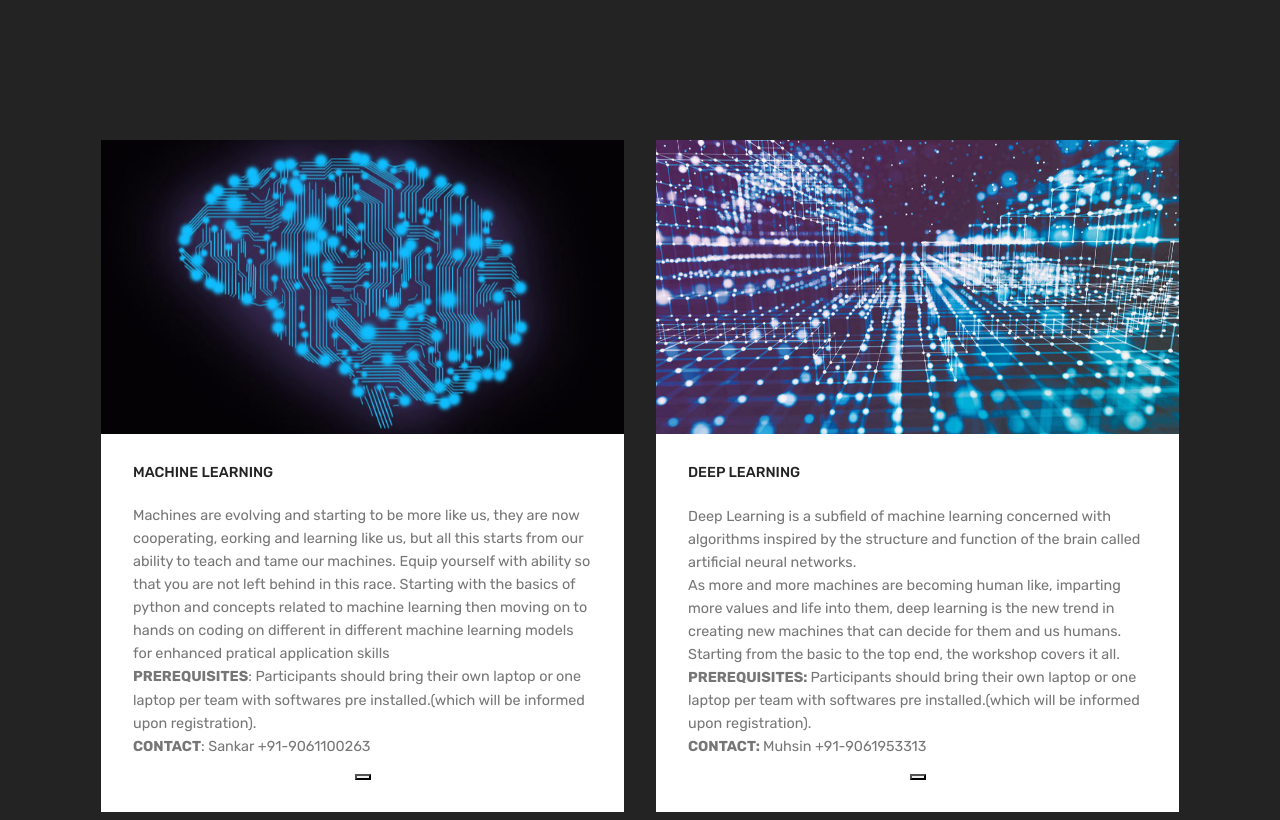
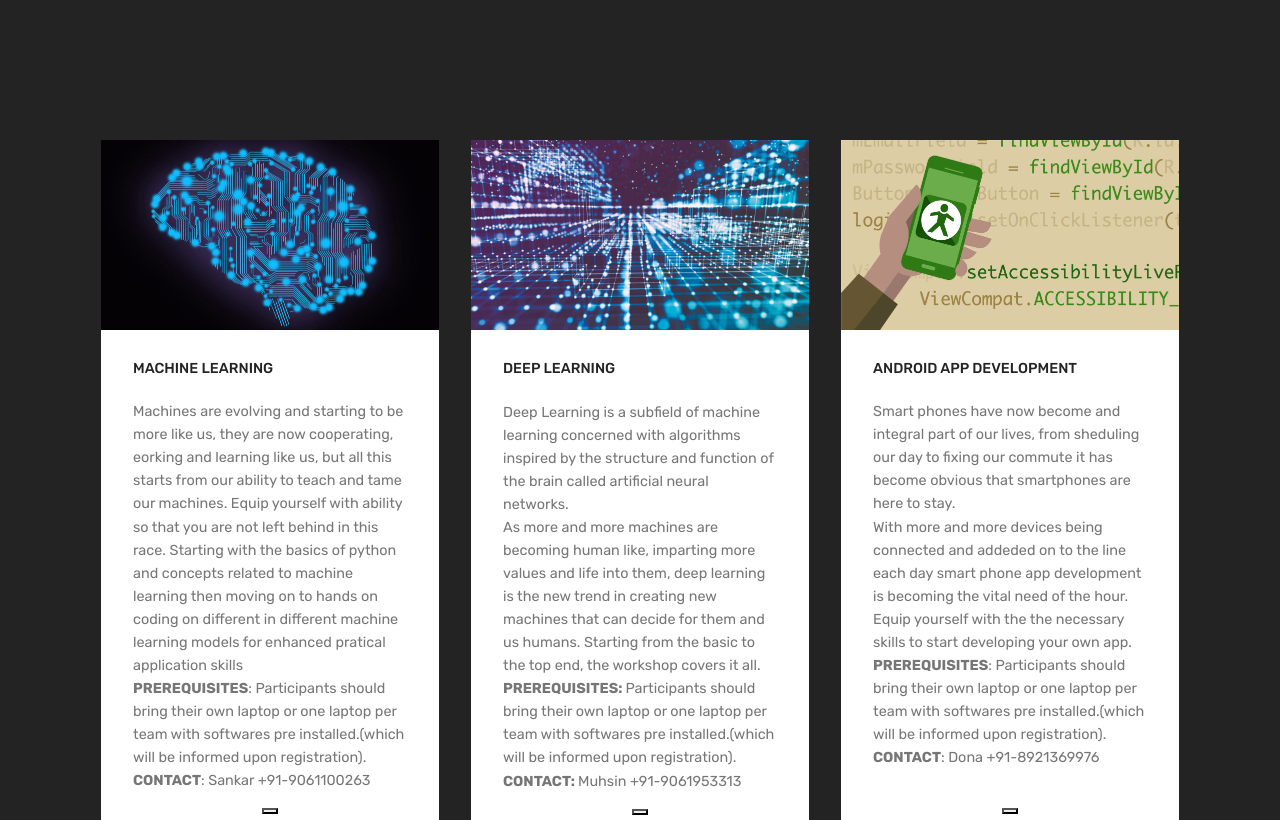
Before and after one commit to aravindskrishnan/aravindskrishnan.github.io, a plain HTML site: page index.html in a window 1280 px wide. Shown: the part 1980-2800 px from the top of the page. Drawn offline with nearby package versions, Linux system fonts and the light colour scheme; a script that the page names is missing; files whose address does not match are found by name.

Commit message:
ANDROID APP DEV

```diff
--- a/index.html
+++ b/index.html
@@ -1,7 +1,6 @@
 <!DOCTYPE html>
 <html >
 <head>
-  <!-- Site made with Mobirise Website Builder v4.8.10, https://mobirise.com -->
   <meta charset="UTF-8">
   <meta http-equiv="X-UA-Compatible" content="IE=edge">
   <meta name="generator" content="Mobirise v4.8.10, mobirise.com">
@@ -55,7 +54,7 @@
     </nav>
 </section>
 
-<section class="engine"><a href="#"></a></section><section class="header11 cid-rcbNs73beM mbr-fullscreen mbr-parallax-background" id="header11-5">
+<section class="engine"><a href="https://mobirise.info/m">free website design templates</a></section><section class="header11 cid-rcbNs73beM mbr-fullscreen mbr-parallax-background" id="header11-5">
 
     <!-- Block parameters controls (Blue "Gear" panel) -->
 
@@ -117,7 +116,7 @@
 <br><strong>PREREQUISITES:&nbsp;</strong>Participants should bring their own laptop with the necessary softwares pre installed (which will be informed upon registration).
 <br><strong>CONTACT:</strong>&nbsp;Aravind +91-7034267524</p>
                     </div>
-                      <div class="mbr-section-btn text-center"><button onclick="popup('sanket19-ar-workshop-130331');" class="tsbutton">Register Now</button><noscript id="tsNoJsMsg">Javascript on your browser is not enabled.</noscript><script src="//www.townscript.com/popup-widget/townscript-widget.nocache.js" type="text/javascript"></script>
+                    <div class="mbr-section-btn text-center"><button onclick="popup('sanket19-ar-workshop-130331');" class="tsbutton">SOLD OUT</button><noscript id="tsNoJsMsg">Javascript on your browser is not enabled.</noscript><script src="//www.townscript.com/popup-widget/townscript-widget.nocache.js" type="text/javascript"></script>
 				   </div>
                 </div>
             </div>
@@ -134,7 +133,7 @@
 <br><strong>PREREQUISITES:</strong> Participants should bring their own laptop with the necessary softwares pre installed (which will be informed upon registration).
 <br><strong>CONTACT:</strong> Abhijith +91-9495474790</p>
                     </div>
-                   <div class="mbr-section-btn text-center"><button onclick="popup('sanket19-vr-workshop-131133');" class="tsbutton">Register Now</button><noscript id="tsNoJsMsg">Javascript on your browser is not enabled.</noscript><script src="//www.townscript.com/popup-widget/townscript-widget.nocache.js" type="text/javascript"></script></div>
+                   <div class="mbr-section-btn text-center"><button onclick="popup('sanket19-vr-workshop-131133');" class="tsbutton">SOLD OUT</button><noscript id="tsNoJsMsg">Javascript on your browser is not enabled.</noscript><script src="//www.townscript.com/popup-widget/townscript-widget.nocache.js" type="text/javascript"></script></div>
                 </div>
             </div>
 
@@ -152,7 +151,7 @@
 
     <div class="container">
         <div class="media-container-row">
-            <div class="card p-3 col-12 col-md-6">
+            <div class="card p-3 col-12 col-md-6 col-lg-4">
                 <div class="card-wrapper">
                     <div class="card-img">
                         <img src="assets/images/brain-1-676x405.jpg" alt="Mobirise" title="">
@@ -163,11 +162,12 @@
 <br><strong>PREREQUISITES</strong>: Participants should bring their own laptop or one laptop per team with softwares pre installed.(which will be informed upon registration).
 <br><strong>CONTACT</strong>: Sankar +91-9061100263</p>
                     </div>
-                     <div class="mbr-section-btn text-center"><<button onclick="popup('sanket19-ml-workshop-133023');" class="tsbutton">Register Now</button><noscript id="tsNoJsMsg">Javascript on your browser is not enabled.</noscript><script src="//www.townscript.com/popup-widget/townscript-widget.nocache.js" type="text/javascript"></script></div>
+                 <div class="mbr-section-btn text-center"><<button onclick="popup('sanket19-ml-workshop-133023');" class="tsbutton">SOLD OUT</button><noscript id="tsNoJsMsg">Javascript on your browser is not enabled.</noscript><script src="//www.townscript.com/popup-widget/townscript-widget.nocache.js" type="text/javascript"></script></div>
+
                 </div>
             </div>
 
-            <div class="card p-3 col-12 col-md-6">
+            <div class="card p-3 col-12 col-md-6 col-lg-4">
                 <div class="card-wrapper">
                     <div class="card-img">
                         <img src="assets/images/deep-learning-comment-l-agregation-des-modeles-permet-de-prevoir-l-imprevisible-knowledge-standard-1-1000x563.jpg" alt="Mobirise" title="">
@@ -176,11 +176,25 @@
                         <h4 class="card-title mbr-fonts-style display-7">DEEP LEARNING</h4>
                         <p class="mbr-text mbr-fonts-style display-7">Deep Learning is a subfield of machine learning concerned with algorithms inspired by the structure and function of the brain called artificial neural networks.<br>As more and more machines are becoming human like, imparting more values and life into them, deep learning is the new trend in creating new machines that can decide for them and us humans. Starting from the basic to the top end, the workshop covers it all.<br><strong>PREREQUISITES: </strong>Participants should bring their own laptop or one laptop per team with softwares pre installed.(which will be informed upon registration).&nbsp;<br><strong>CONTACT: </strong>Muhsin +91-9061953313</p>
                     </div>
-                    <div class="mbr-section-btn text-center"><button onclick="popup('deep-learning-workshop-311341');" class="tsbutton">Register Now</button><noscript id="tsNoJsMsg">Javascript on your browser is not enabled.</noscript><script src="//www.townscript.com/popup-widget/townscript-widget.nocache.js" type="text/javascript"></script></div>
+					<div class="mbr-section-btn text-center"><button onclick="popup('deep-learning-workshop-311341');" class="tsbutton">SOLD OUT</button><noscript id="tsNoJsMsg">Javascript on your browser is not enabled.</noscript><script src="//www.townscript.com/popup-widget/townscript-widget.nocache.js" type="text/javascript"></script></div>
+
                 </div>
             </div>
 
-
+            <div class="card p-3 col-12 col-md-6 col-lg-4">
+                <div class="card-wrapper">
+                    <div class="card-img">
+                        <img src="assets/images/awq-676x380.jpg" alt="Mobirise" title="">
+                    </div>
+                    <div class="card-box">
+                        <h4 class="card-title mbr-fonts-style display-7">
+                            ANDROID APP DEVELOPMENT</h4>
+                        <p class="mbr-text mbr-fonts-style display-7">Smart phones have now become and integral part of our lives, from sheduling our day to fixing our commute it has become obvious that smartphones are here to stay.<br>With more and more devices being connected and addeded on to the line each day smart phone app development is becoming the vital need of the hour.<br>Equip yourself with the the necessary skills to start developing your own app.<br><strong>PREREQUISITES</strong>: Participants should bring their own laptop or one laptop per team with softwares pre installed.(which will be informed upon registration).
+<br><strong>CONTACT</strong>: Dona +91-8921369976<br><br></p>
+                    </div>
+                    <div class="mbr-section-btn text-center"><button onclick="popup('android-app-development-workshop-403323');" class="tsbutton">Register Now</button><noscript id="tsNoJsMsg">Javascript on your browser is not enabled.</noscript><script src="//www.townscript.com/popup-widget/townscript-widget.nocache.js" type="text/javascript"></script></div>
+                </div>
+            </div>
 
 
         </div>
```
Also changed, not shown: assets/images/hashes.json (+1 -1 lines), assets/images/awq-676x380.jpg (added), assets/images/whatsapp-image-2018-12-14-at-15.19.58-128x128.png (deleted).
